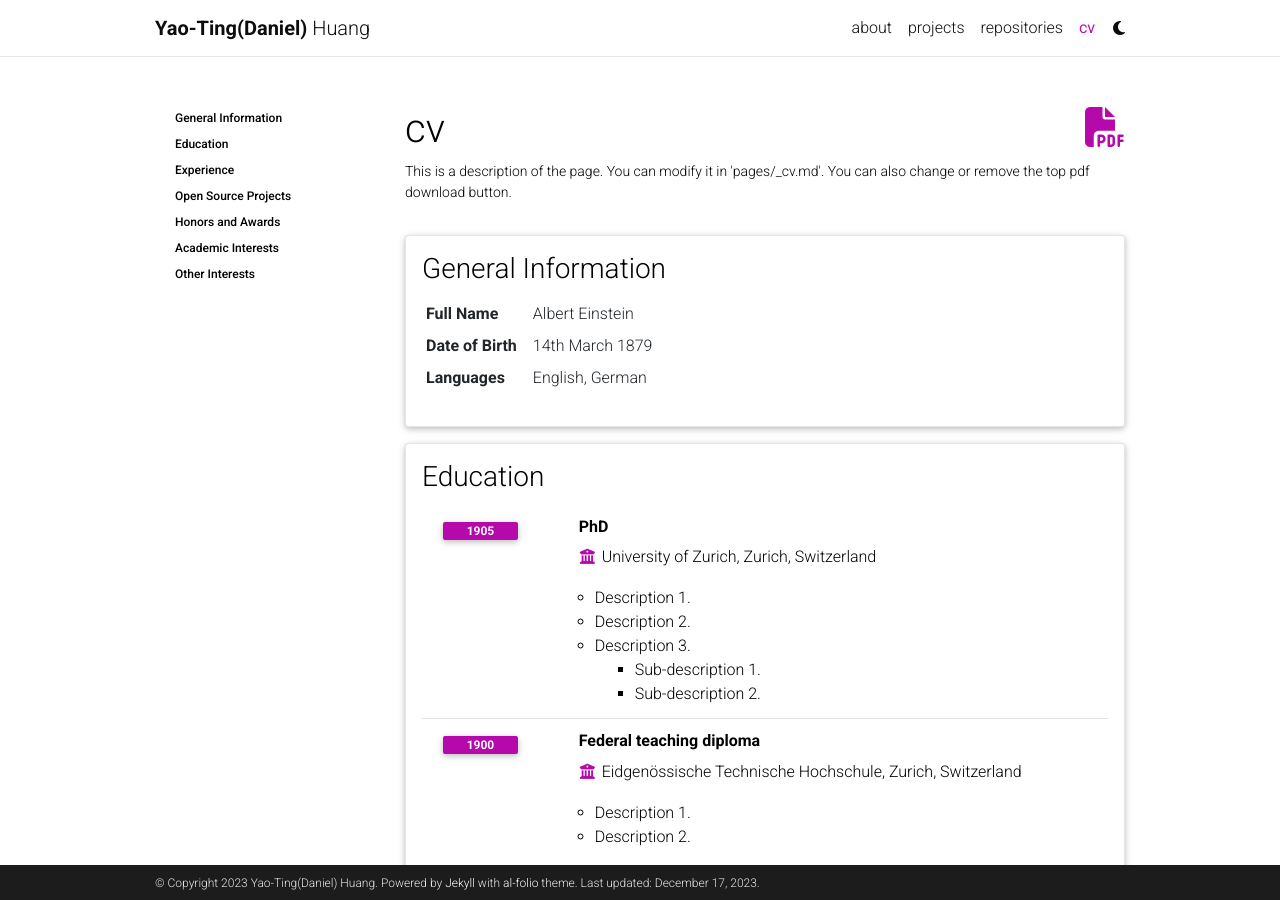
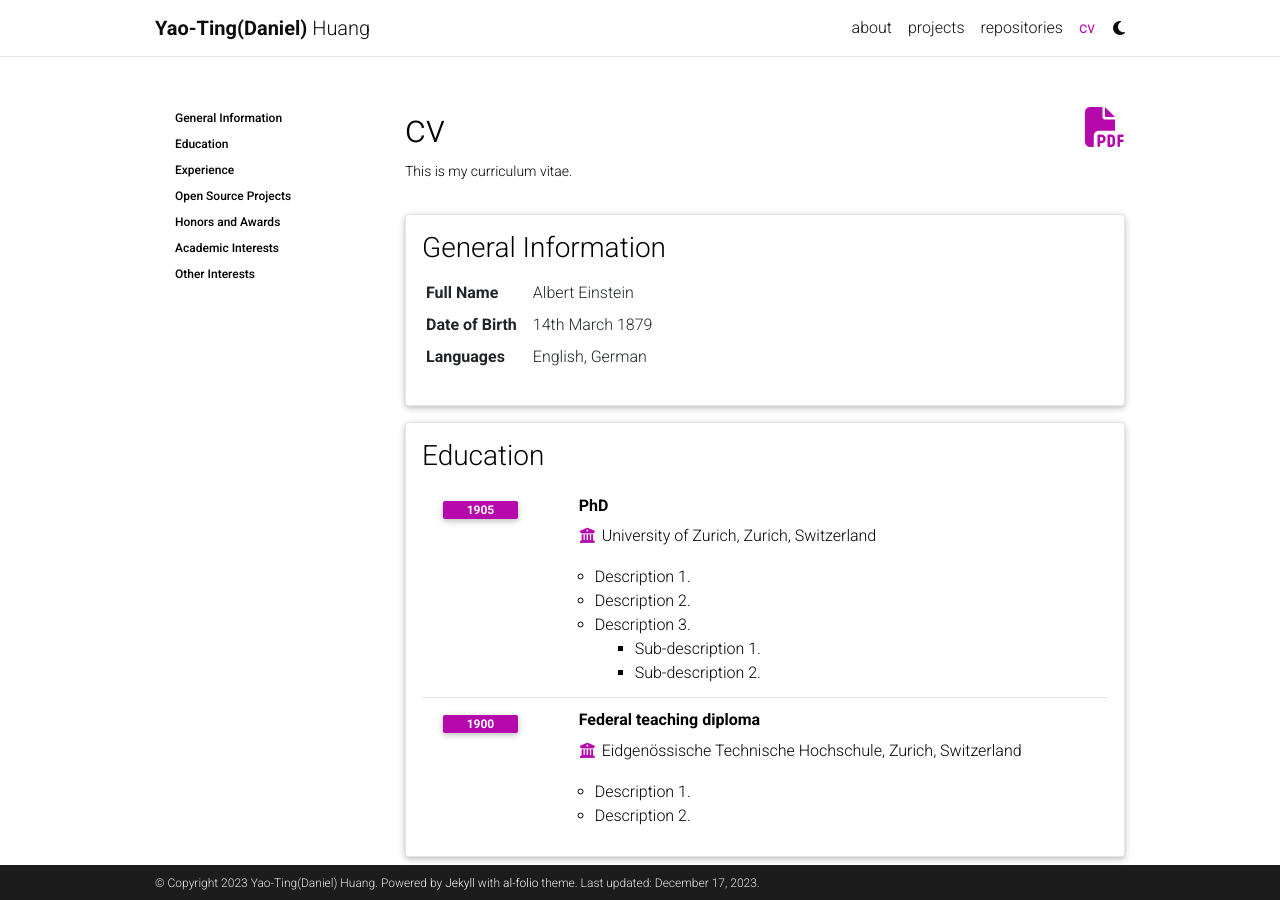
Before and after one commit to Daniel891116/Daniel891116.github.io, a Jekyll site: the page built from _pages/cv.md, in a window 1280 px wide and 900 px high. Built offline with Jekyll 4.4.1, drawn with Linux system fonts in a browser that asks for light colours; comment, search, counter and statistics services are not loaded; a style sheet for code colours, icons or effects is not loaded.

```diff
--- a/_pages/cv.md
+++ b/_pages/cv.md
@@ -5,7 +5,7 @@ title: cv
 nav: true
 nav_order: 4
 cv_pdf: cv.pdf
-description: This is a description of the page. You can modify it in 'pages/_cv.md'. You can also change or remove the top pdf download button.
+description: This is my curriculum vitae.
 toc:
   sidebar: left
 ---
```
